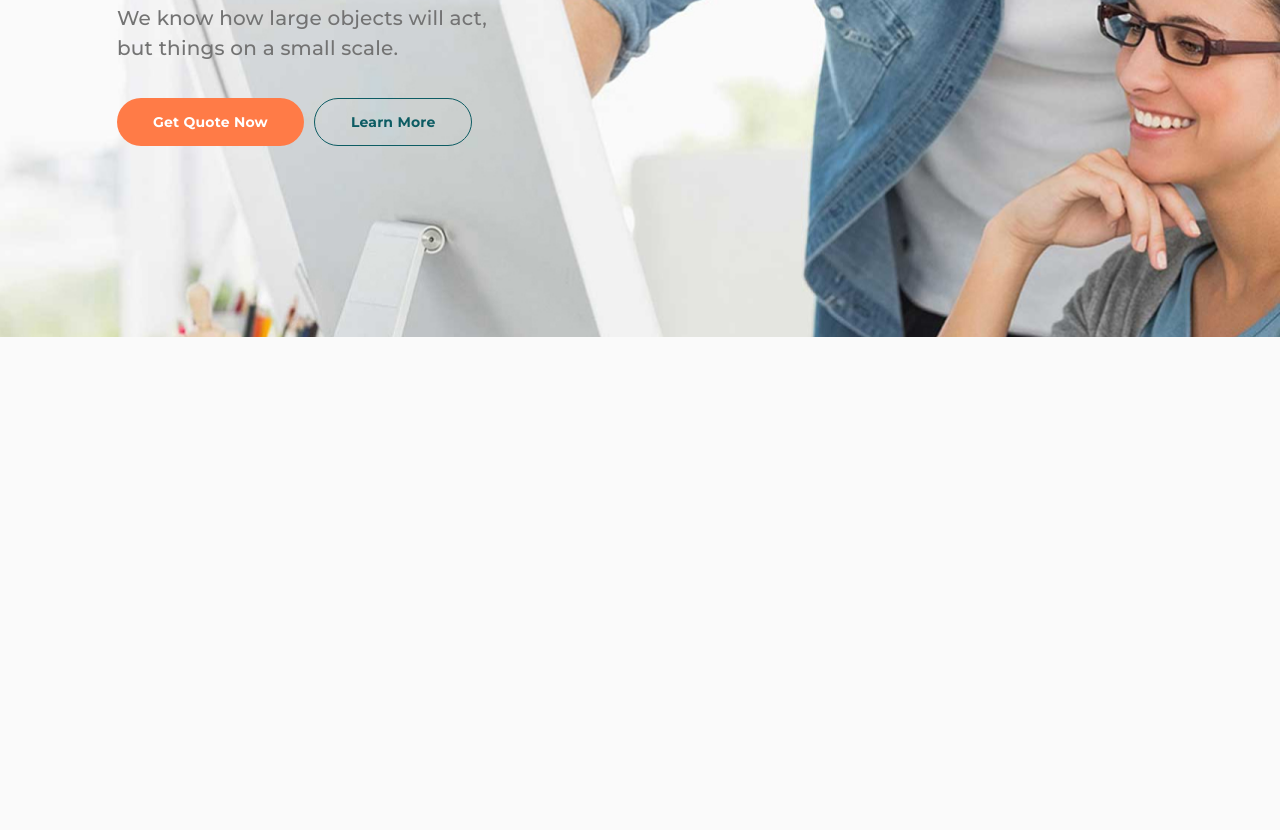
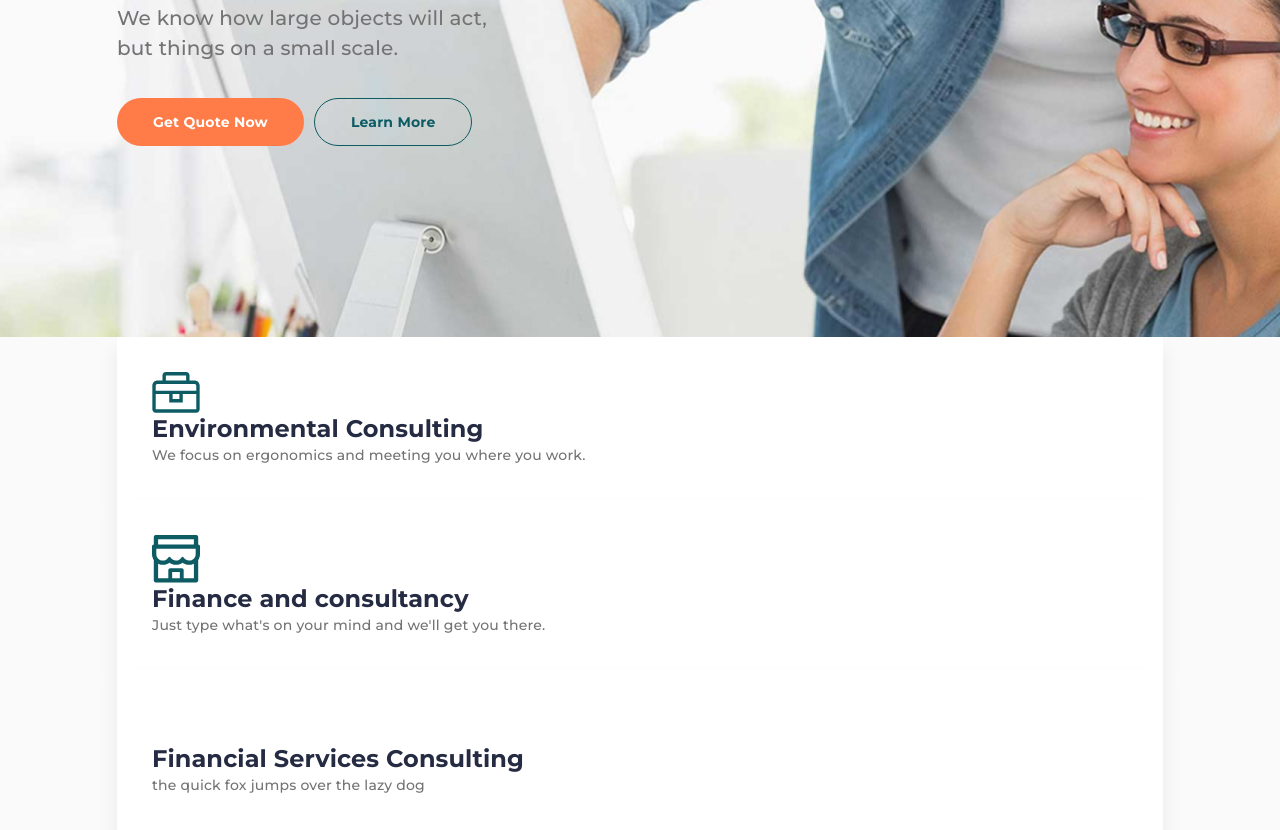
Before and after one commit to Golosova76/Relvise, a plain HTML site: page index.html in a window 1280 px wide. Shown: the part 454-1284 px from the top of the page. Before the commit the page ends 800 px from the top, so only its background shows below. Drawn offline with Linux system fonts and the light colour scheme.

Commit message:
feat: add section services

```diff
--- a/css/style.scss
+++ b/css/style.scss
@@ -267,3 +267,72 @@ html {
 }
 
 //=================== main ================================//
+
+//=================== service ================================//
+.main {
+
+  // .main__services
+
+  &__services {
+  }
+}
+.services {
+
+  // .services__container
+
+  &__container {
+  }
+
+  // .services__body
+
+  &__body {
+  }
+
+  // .services__column
+
+  &__column {
+  }
+
+  // .services__item
+
+  &__item {
+    height: 100%;
+    background: #FFFFFF;
+    box-shadow: 0px 13px 19px rgba(0, 0, 0, 0.07);
+    padding: 35px;
+    @media (max-width: 479.98px) {
+      padding: 25px;
+    }
+  }
+}
+.item-service {
+
+  // .item-service_green
+
+  &_green {
+  }
+
+  // .item-service__icon
+
+  &__icon {
+  }
+
+  // .item-service__title
+
+  &__title {
+    font-weight: 700;
+    font-size: 24px;
+    line-height: 1.33;
+    letter-spacing: 0.1px;
+  }
+
+  // .item-service__text
+
+  &__text {
+    line-height: 1.43;
+    letter-spacing: 0.2px;
+    color: #737373;
+  }
+}
+
+//=================== service ================================//
--- a/index.html
+++ b/index.html
@@ -47,6 +47,39 @@
             <img src="img/main-block/cover.jpg" alt="cover" />
           </div>
         </div>
+        <section class="main__services services">
+          <div class="services__container">
+            <div class="services__body">
+              <div class="services__column">
+                <div class="services__item item-service">
+                  <div class="item-service__icon">
+                    <img src="img/service/service-1.svg" alt="Environmental" />
+                  </div>
+                  <h3 class="item-service__title">Environmental Consulting</h3>
+                  <div class="item-service__text">We focus on ergonomics and meeting you where you work.</div>
+                </div>
+              </div>
+              <div class="services__column">
+                <div class="services__item item-service">
+                  <div class="item-service__icon">
+                    <img src="img/service/service-2.svg" alt="Finance" />
+                  </div>
+                  <h3 class="item-service__title">Finance and consultancy</h3>
+                  <div class="item-service__text">Just type what's on your mind and we'll get you there.</div>
+                </div>
+              </div>
+              <div class="services__column">
+                <div class="services__item item-service item-service_green">
+                  <div class="item-service__icon">
+                    <img src="img/service/service-3.svg" alt="Financial" />
+                  </div>
+                  <h3 class="item-service__title">Financial Services Consulting</h3>
+                  <div class="item-service__text">the quick fox jumps over the lazy dog</div>
+                </div>
+              </div>
+            </div>
+          </div>
+        </section>
       </main>
       <footer class="footer"></footer>
     </div>
```
Also changed, not shown: css/style.css, img/service/service-1.svg (added), img/service/service-2.svg (added), img/service/service-3.svg (added).
